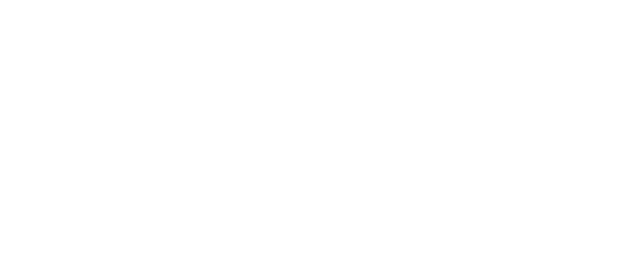
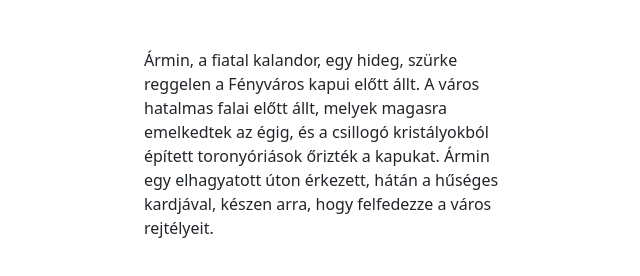
Before and after one commit to LvLevente/projekt-munka, a plain HTML site: page 2.html in a window 1280 px wide. Shown: the whole page, without its empty margins (128-768 px from the left). Drawn offline with nearby package versions, Linux system fonts and the light colour scheme.

Commit message:
Update 2.html

```diff
--- a/2.html
+++ b/2.html
@@ -14,7 +14,7 @@
     <div class="container mt-5 ">
         <div class="row justify-content-center">
             <div class="col-md-4">
-
+                Ármin, a fiatal kalandor, egy hideg, szürke reggelen a Fényváros kapui előtt állt. A város hatalmas falai előtt állt, melyek magasra emelkedtek az égig, és a csillogó kristályokból épített toronyóriások őrizték a kapukat. Ármin egy elhagyatott úton érkezett, hátán a hűséges kardjával, készen arra, hogy felfedezze a város rejtélyeit.
             </div>
             <div class="col-md-4">
                 <img src="" alt="" class=" img-fluid">
```
